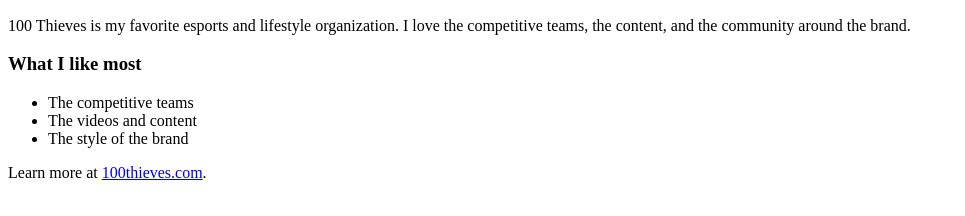
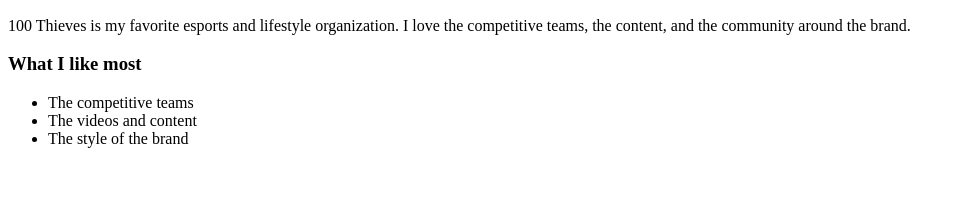
Before and after one commit to altosun154/Lab-Hello-World, a plain HTML site: page index.html in a window 1280 px wide. Shown: the part 568-784 px from the top of the page, without its empty margins (0-965 px from the left). Drawn offline with Linux system fonts and the light colour scheme.

Commit message:
remove the footer

```diff
--- a/index.html
+++ b/index.html
@@ -26,6 +26,5 @@
     <li>The style of the brand</li>
   </ul>
 
-  <p>Learn more at <a href="https://100thieves.com">100thieves.com</a>.</p>
 </body>
 </html>
```
